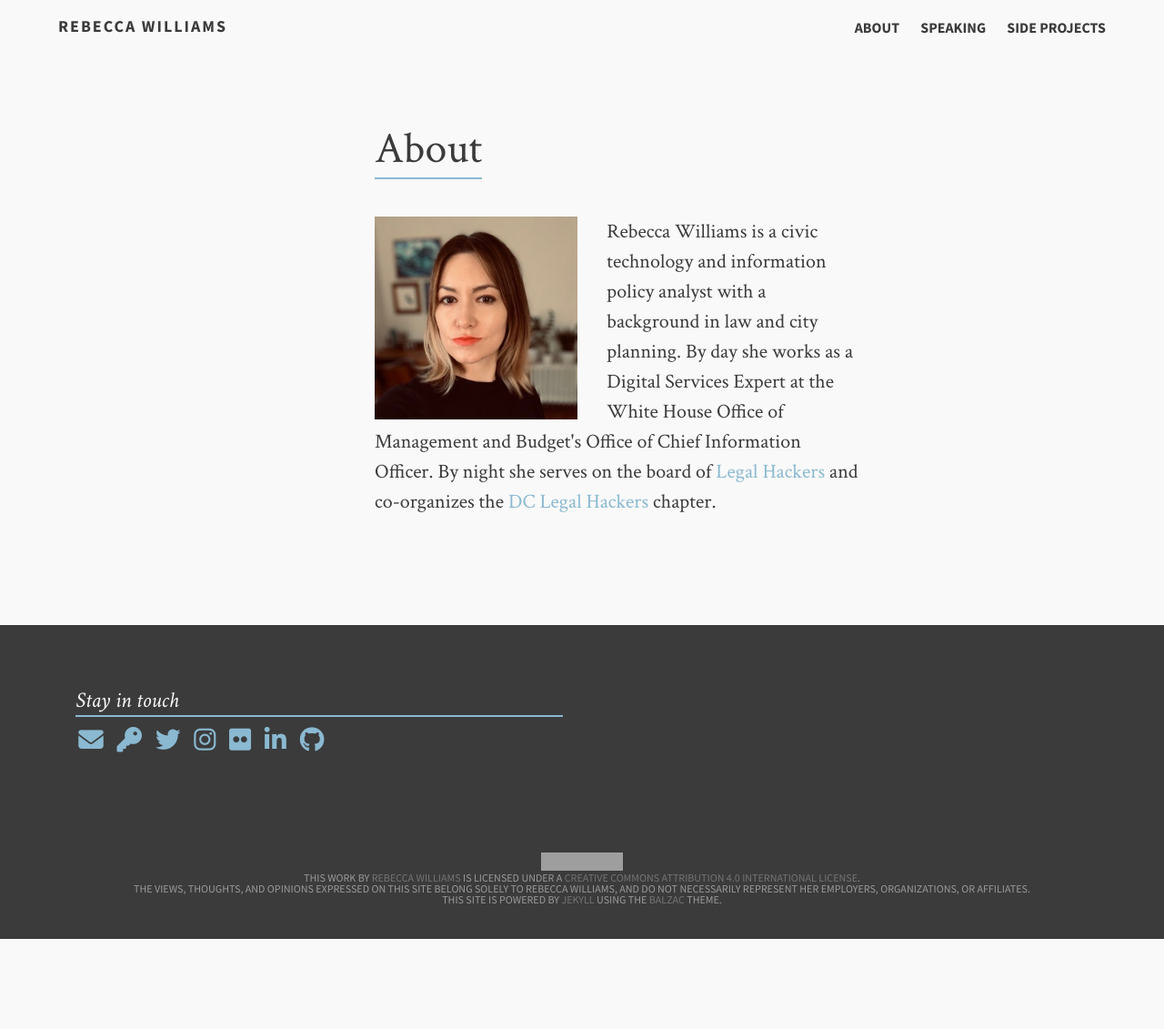
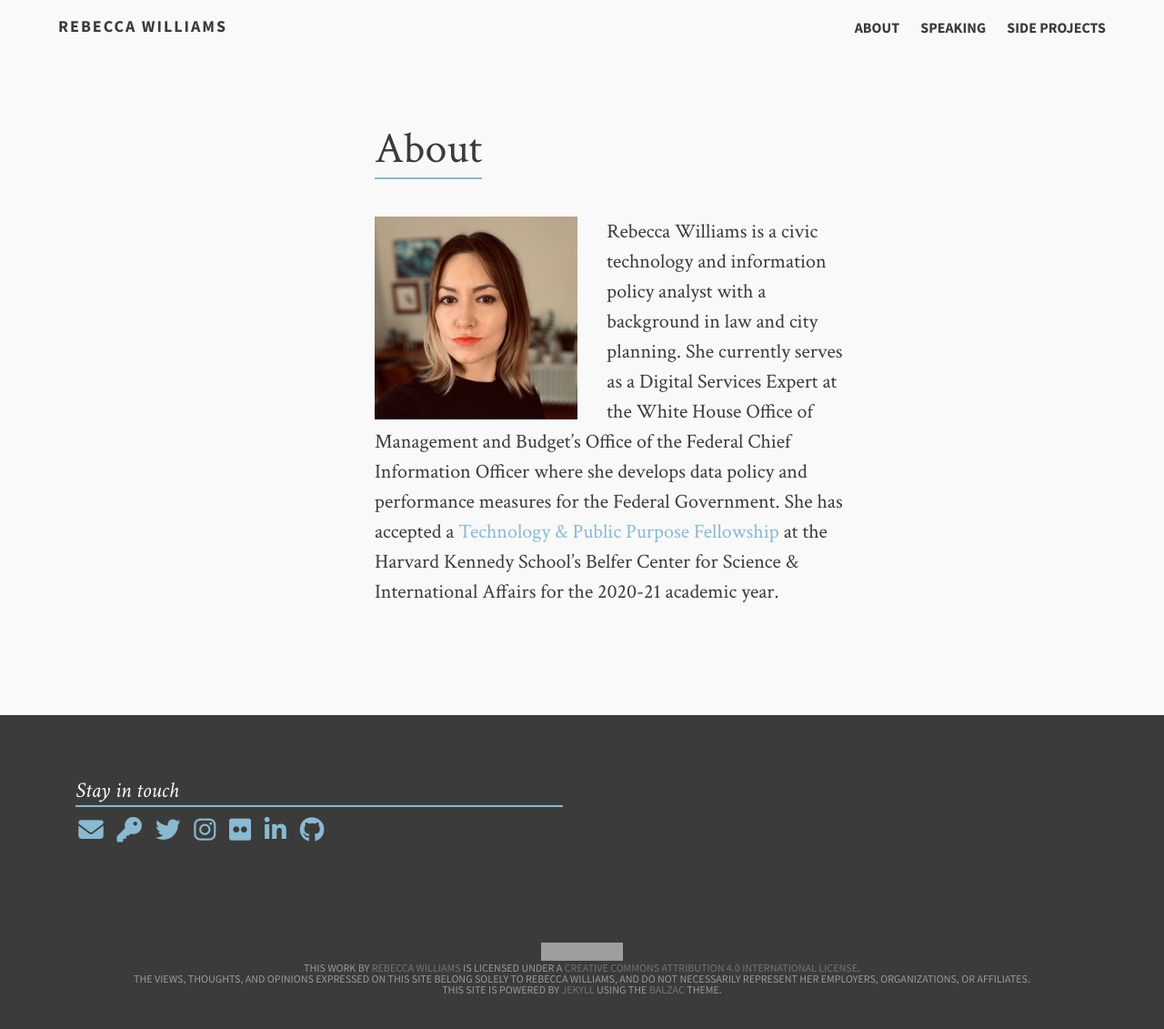
Before and after one commit to rebeccawilliams/rebeccawilliams.us, a Jekyll site: the page built from README.md, in a window 1280 px wide. Shown: the whole page at 91% size. Built offline with Jekyll 4.4.1, drawn with Linux system fonts in a browser that asks for light colours; nearby versions of some CDN libraries; our own code applies the rules of GitHub Pages for plain Markdown files; before the commit the page ends 1032 px from its top, so only the background shows below that; grey boxes are pictures that could not be loaded.

Commit message:
Update home.html

```diff
--- a/_layouts/home.html
+++ b/_layouts/home.html
@@ -8,7 +8,7 @@
          		<div>
 	                      <img src="/images/head.jpg" alt="Rebecca Williams selfie" style="float: left; width:41.66%;margin-right:2rem">
 	                 </div>
-			<p>Rebecca Williams is a civic technology and information policy analyst with a background in law and city planning. By day she works as a Digital Services Expert at the White House Office of Management and Budget's Office of Chief Information Officer. By night she serves on the board of <a href=https://www.legalhackers.org>Legal Hackers</a> and co-organizes the <a href=http://www.dclegalhackers.org>DC Legal Hackers</a> chapter.</p>
+			<p>Rebecca Williams is a civic technology and information policy analyst with a background in law and city planning. She currently serves as a Digital Services Expert at the White House Office of Management and Budget’s Office of the Federal Chief Information Officer where she develops data policy and performance measures for the Federal Government. She has accepted a <a href=https://www.belfercenter.org/publication/announcing-technology-and-public-purpose-fellowship-cohort-2020-21>Technology & Public Purpose Fellowship</a> at the Harvard Kennedy School’s Belfer Center for Science & International Affairs for the 2020-21 academic year.</p>
                           <div>
               </ol>
           </article>
```
